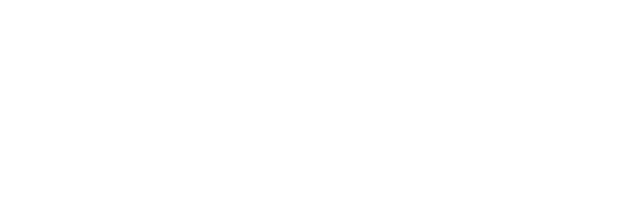
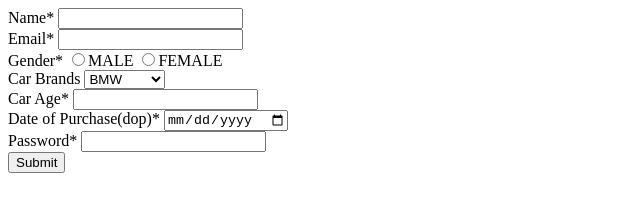
Before and after one commit to acciojob/car-insurance-form-VarunKandakatla, a website: page main.html in a window 1280 px wide. Shown: the whole page, without its empty margins (0-640 px from the left). Drawn offline with Linux system fonts and the light colour scheme.

Commit message:
created a submission

```diff
--- a/main.html
+++ b/main.html
@@ -8,6 +8,60 @@
 
 <body>
 	<!-- the entire body must be written by student -->
+	<form action="#" method="post">
+<!-- 		Name -->
+		<div>
+			<label for="name">Name*</label>
+			<input type="text" id=name required>
+		</div>
+
+<!-- 		EMail -->
+		<div>
+			<label for="email">Email*</label>
+			<input type="email" id=email required>
+		</div>
+
+<!-- 		gender-->
+		<div>
+			<label for="gender">Gender*</label>
+			<input type="radio" id=gender name=gender required>MALE
+			<input type="radio" id=gender name=gender required>FEMALE
+		</div>
+
+<!-- 		Car Brands -->
+
+		<div>
+			<label for="cars">Car Brands</label>
+			<select id=cars>
+				<option>BMW</option>
+				<option>Audi</option>
+				<option>Mercedez</option>
+			</select>
+		</div>
+
+<!-- 		CAR AGE -->
+		<div>
+			<label for="carage">Car Age*</label>
+			<input type="tel" id=carage required>
+		</div>
+
+<!-- 		Date of Purchase -->
+		<div>
+			<label for="dop">Date of Purchase(dop)*</label>
+			<input type="date" id=dop required>
+		</div>
+
+<!-- 	Password	 -->
+		<div>
+			<label for="password">Password*</label>
+			<input type="password" id = password  required>
+		</div>
+
+<!-- 		Submit button -->
+		<div>
+			<button type="button" id=submit>Submit</button>
+		</div>
+	</form>
     <script type="text/javascript" src="./script.js">
 </script>
 
```
